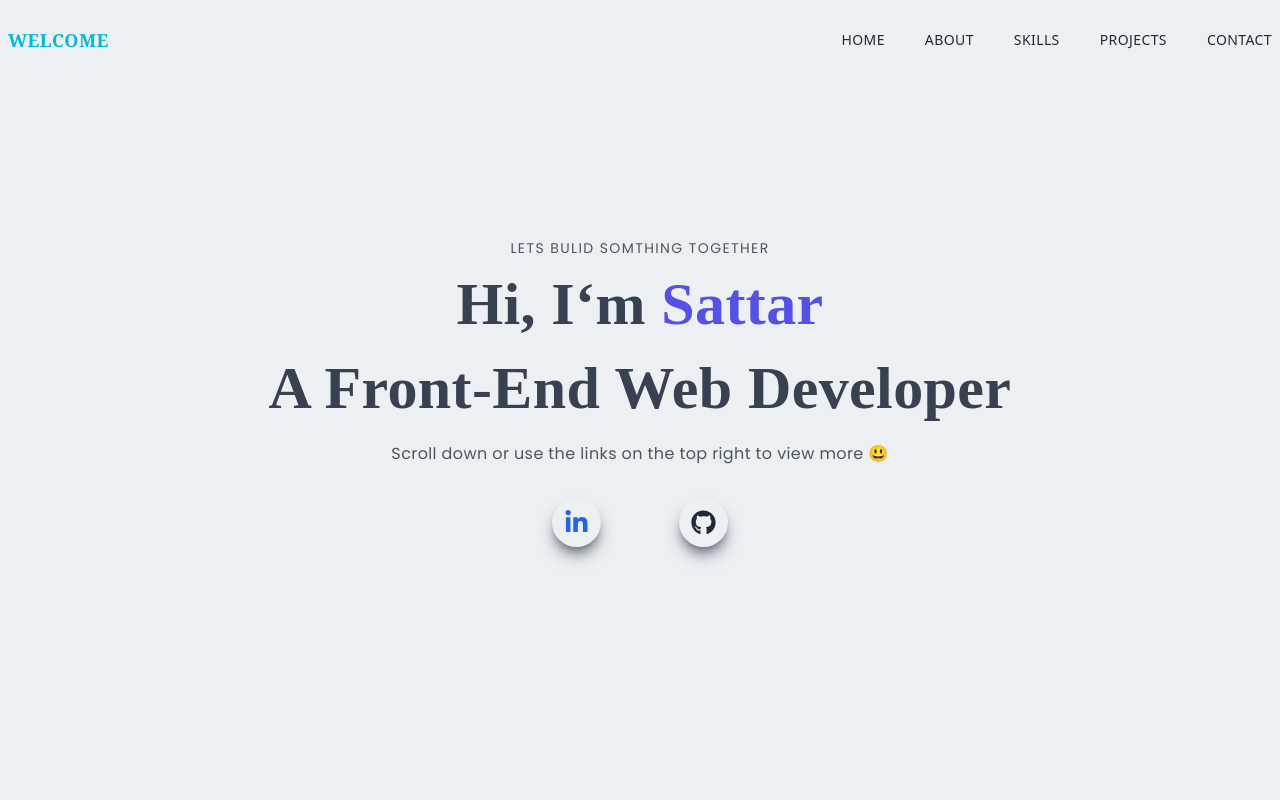
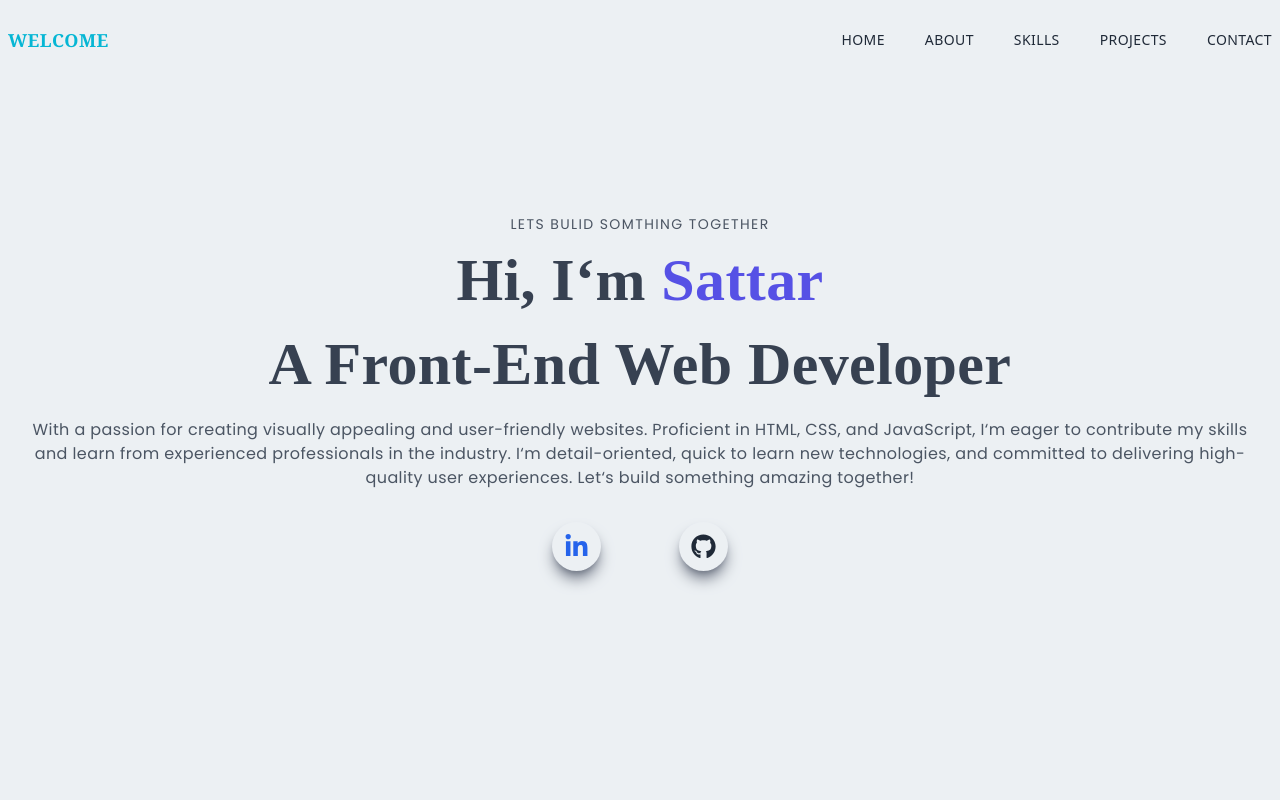
Before and after one commit to Alexios10/My-portfolio, a Next.js app: page / in a window 1280 px wide. Shown: the top 800 px of the page. Built offline with nearby package versions, Linux system fonts and the light colour scheme.

Commit message:
changed some texting

```diff
--- a/components/About.jsx
+++ b/components/About.jsx
@@ -10,11 +10,10 @@ const About = () => {
     >
       <div className="max-w-[1240px] m-auto md:grid grid-cols-3 gap-8">
         <div className="col-span-2">
-          {" "}
-          <p className="uppercase text-xl tracking-widest text-[#5651e5] ">
+          <p className="uppercase text-xl tracking-widest text-[#5651e5]">
             About
           </p>
-          <h2 className="py-4 ">Who I Am</h2>
+          <h2 className="py-4">Who I Am</h2>
           I am a junior web developer with a passion for creating engaging and
           user-friendly websites. I have always been interested in technology,
           and after discovering my love for coding during my free time after
@@ -22,14 +21,12 @@ const About = () => {
           experience working with HTML, CSS, JavaScript, and various front-end
           frameworks, and I am always eager to learn new technologies and expand
           my skillset.
-          <br /> <br /> My goal as a web developer is to create websites that
-          not only look great but also provide a seamless user experience. I
-          believe that a website should be both visually appealing and easy to
-          navigate, and I strive to achieve this in every project that I work
-          on. In addition to my technical skills, I am a team player with
-          excellent communication skills. I believe that effective communication
-          is key to ensuring that a project runs smoothly, and I am always happy
-          to collaborate with others to achieve our shared goals. Overall, I am
+          <br />
+          <br />
+          My goal as a web developer is to create websites that not only look
+          great but also provide a seamless user experience. I believe that a
+          website should be both visually appealing and easy to navigate, and I
+          strive to achieve this in every project that I work on. I&lsquo;m
           excited to continue growing as a web developer and to create
           innovative and impactful websites that make a difference in the world.
           <p className="py-2 text-cyan-600 underline cursor-pointer">
--- a/components/Main.jsx
+++ b/components/Main.jsx
@@ -14,7 +14,12 @@ const Main = () => {
           </h1>
           <h1 className="py-2 text-gray-700">A Front-End Web Developer</h1>
           <p className="py-4 text-gray-600 max-w[70%] m-auto">
-            Scroll down or use the links on the top right to view more &#128515;
+            With a passion for creating visually appealing and user-friendly
+            websites. Proficient in HTML, CSS, and JavaScript, I&lsquo;m eager
+            to contribute my skills and learn from experienced professionals in
+            the industry. I&lsquo;m detail-oriented, quick to learn new
+            technologies, and committed to delivering high-quality user
+            experiences. Let&lsquo;s build something amazing together!
           </p>
           <div className="flex items-center justify-evenly max-w-[330px] m-auto py-4">
             <a
```
